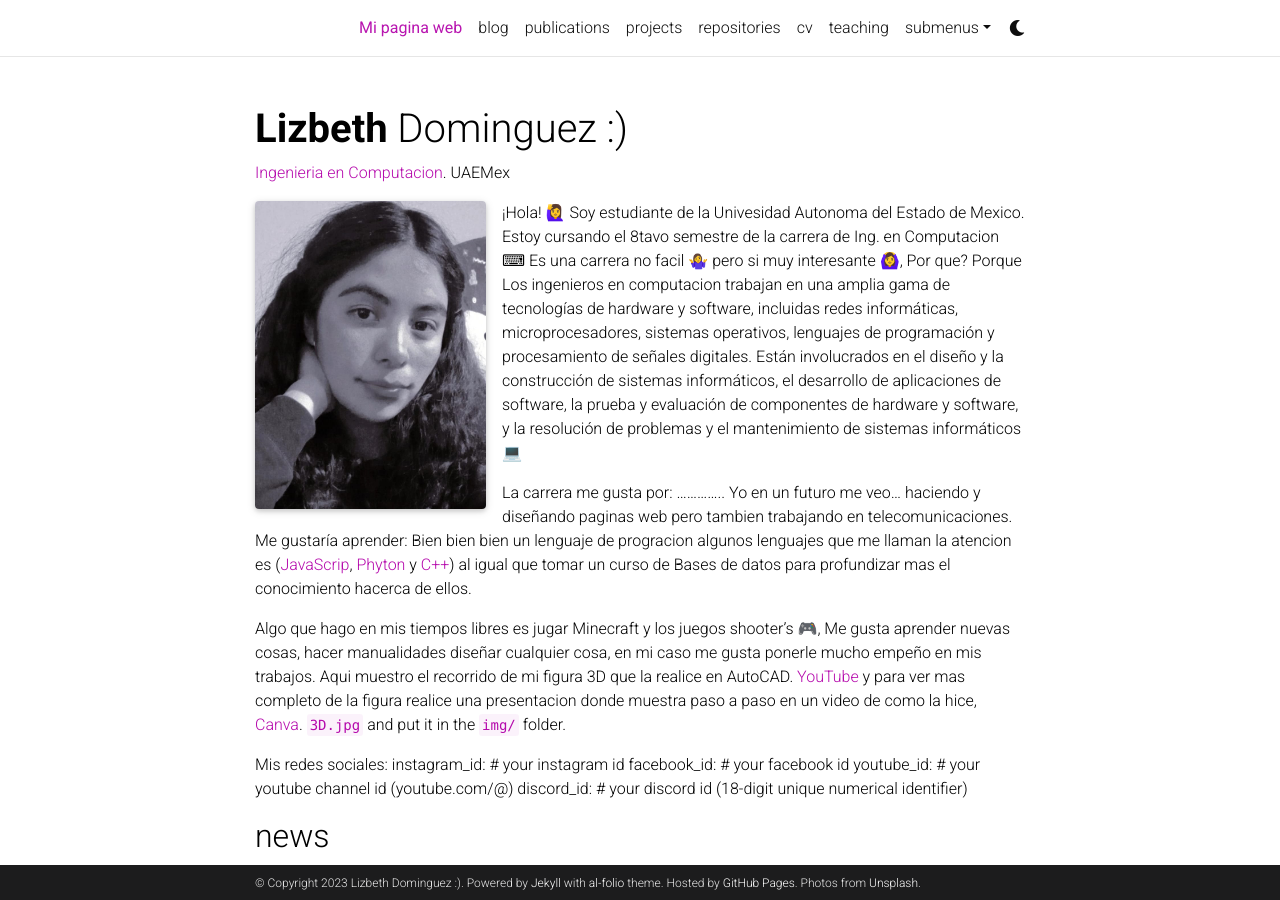
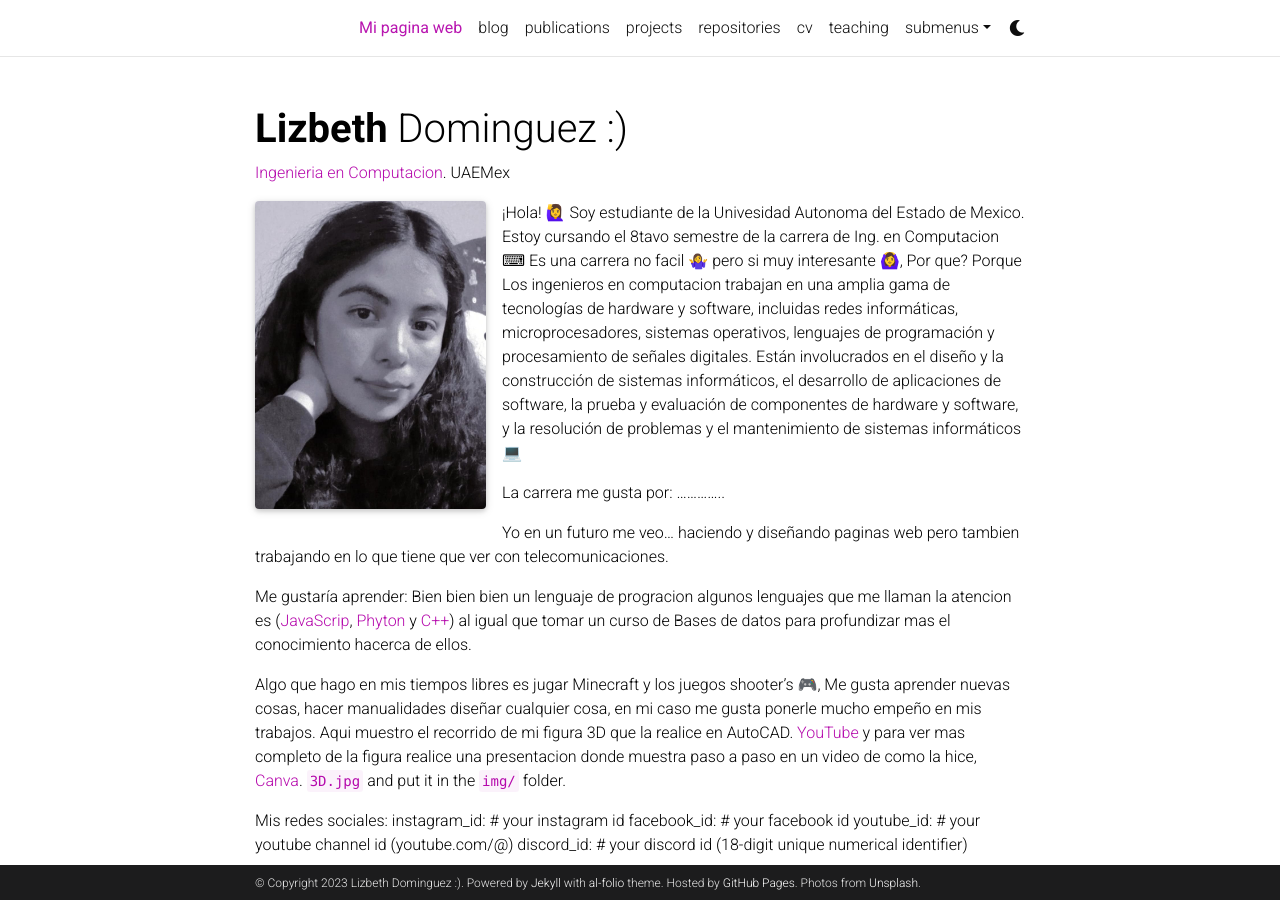
Before and after one commit to dcliz/dcliz.github.io, a Jekyll site: the page built from _pages/about.md, in a window 1280 px wide and 900 px high. Built offline with Jekyll 4.4.1, drawn with Linux system fonts in a browser that asks for light colours; full-size pictures stand in for the smaller copies a plugin makes; emoji names are drawn with the system emoji font; comment, search, counter and statistics services are not loaded; a style sheet for code colours, icons or effects is not loaded.

Commit message:
espacios

```diff
--- a/_pages/about.md
+++ b/_pages/about.md
@@ -25,7 +25,11 @@
   la prueba y evaluación de componentes de hardware y software, y la resolución de problemas y el mantenimiento de sistemas informáticos💻
 
   La carrera me gusta por: ..............
-  Yo en un futuro me veo... haciendo y diseñando paginas web pero tambien trabajando en telecomunicaciones.
+
+
+  Yo en un futuro me veo... haciendo y diseñando paginas web pero tambien trabajando en lo que tiene que ver con telecomunicaciones.
+
+
   Me gustaría aprender: Bien bien bien un lenguaje de progracion algunos lenguajes que me llaman la atencion es
   ([JavaScrip](https://developer.microsoft.com/es-es/javascript/), [Phyton](https://www.python.org/) y [C++](http://www.bloodshed.net/))
   al igual que tomar un curso de Bases de datos para profundizar mas el conocimiento hacerca de ellos.
```
